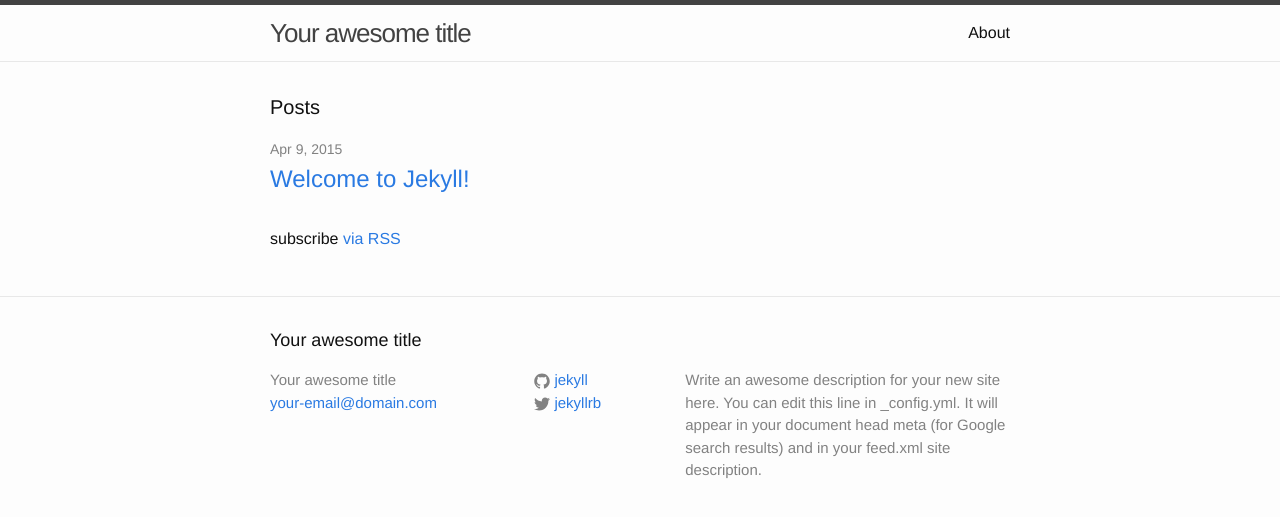
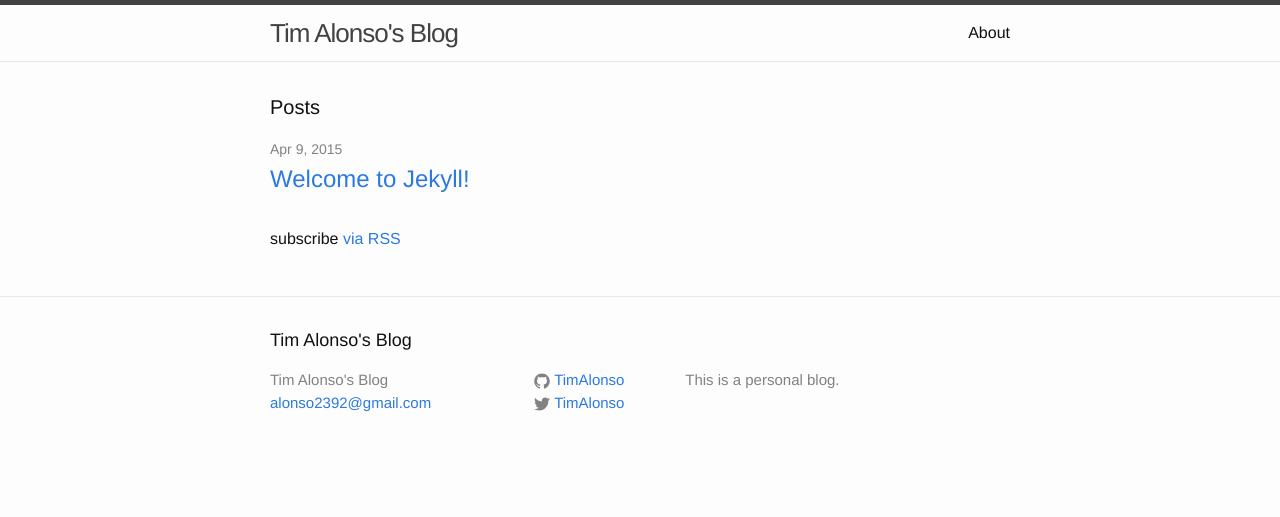
Before and after one commit to TimAlonso/PersonalSite, a Jekyll site: the page built from blog/index.html, in a window 1280 px wide. Shown: the top 517 px of the page. Built offline with Jekyll 4.4.1, drawn with Linux system fonts in a browser that asks for light colours.

Commit message:
Updated the _config.yml to hopefully resolve the build fail error from GitHub.

```diff
--- a/Gemfile.txt
+++ b/Gemfile.txt
@@ -5,4 +5,4 @@ require 'open-uri'
 versions = JSON.parse(open('https://pages.github.com/versions.json').read)
 
 gem 'github-pages', versions['github-pages']
-gem 'wdm', '~> 0.1.0' if Gem.win_platform?
+gem 'wdm', '>= 0.1.0' if Gem.win_platform?
--- a/blog/_config.yml
+++ b/blog/_config.yml
@@ -1,14 +1,14 @@
 # Site settings
-title: Your awesome title
-email: your-email@domain.com
+title: Tim Alonso's Blog
+email: alonso2392@gmail.com
 description: > # this means to ignore newlines until "baseurl:"
-  Write an awesome description for your new site here. You can edit this
-  line in _config.yml. It will appear in your document head meta (for
-  Google search results) and in your feed.xml site description.
+  This is a personal blog.
 baseurl: "" # the subpath of your site, e.g. /blog/
-url: "http://yourdomain.com" # the base hostname & protocol for your site
-twitter_username: jekyllrb
-github_username:  jekyll
+url: "http://timalonso.co.uk" # the base hostname & protocol for your site
+twitter_username: TimAlonso
+github_username:  TimAlonso
 
 # Build settings
 markdown: kramdown
+
+sass_dir: /blog/_sass
```
Also changed, not shown: blog/css/main.scss (+0 -14 lines).
